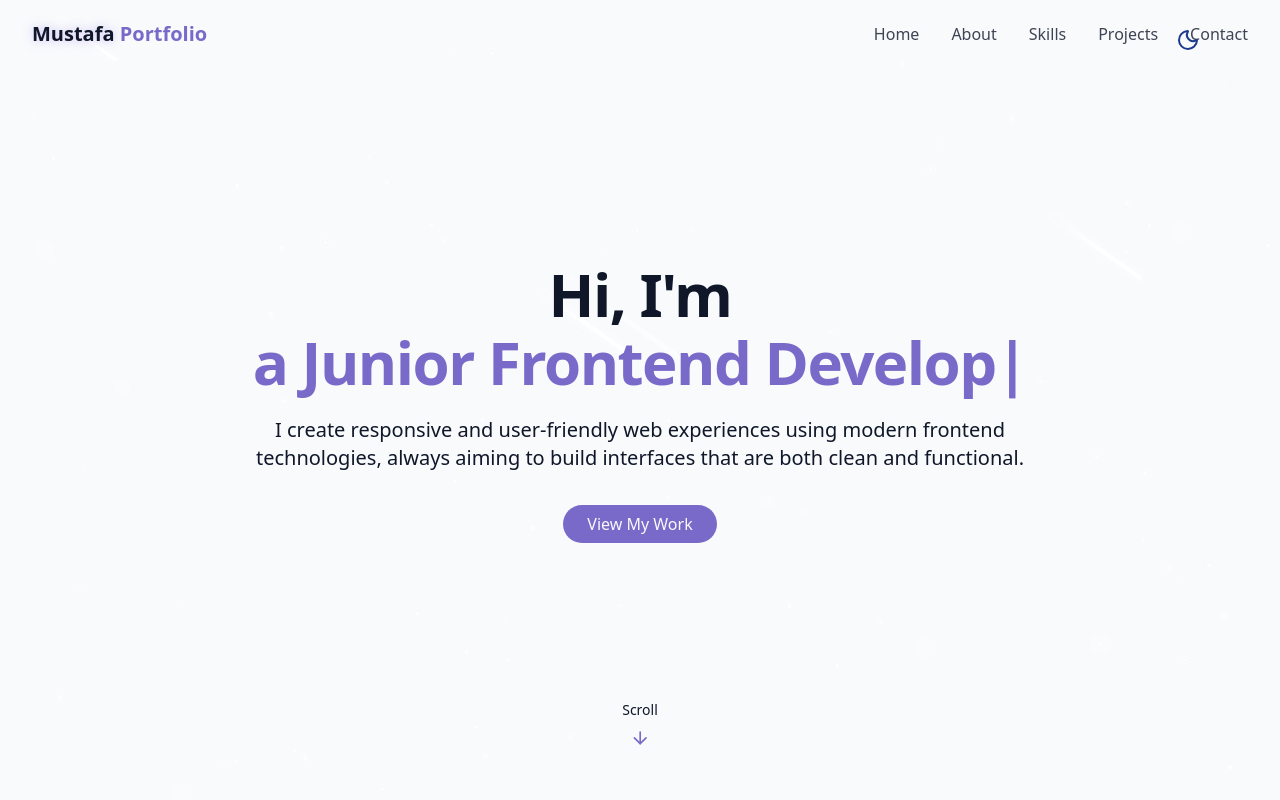
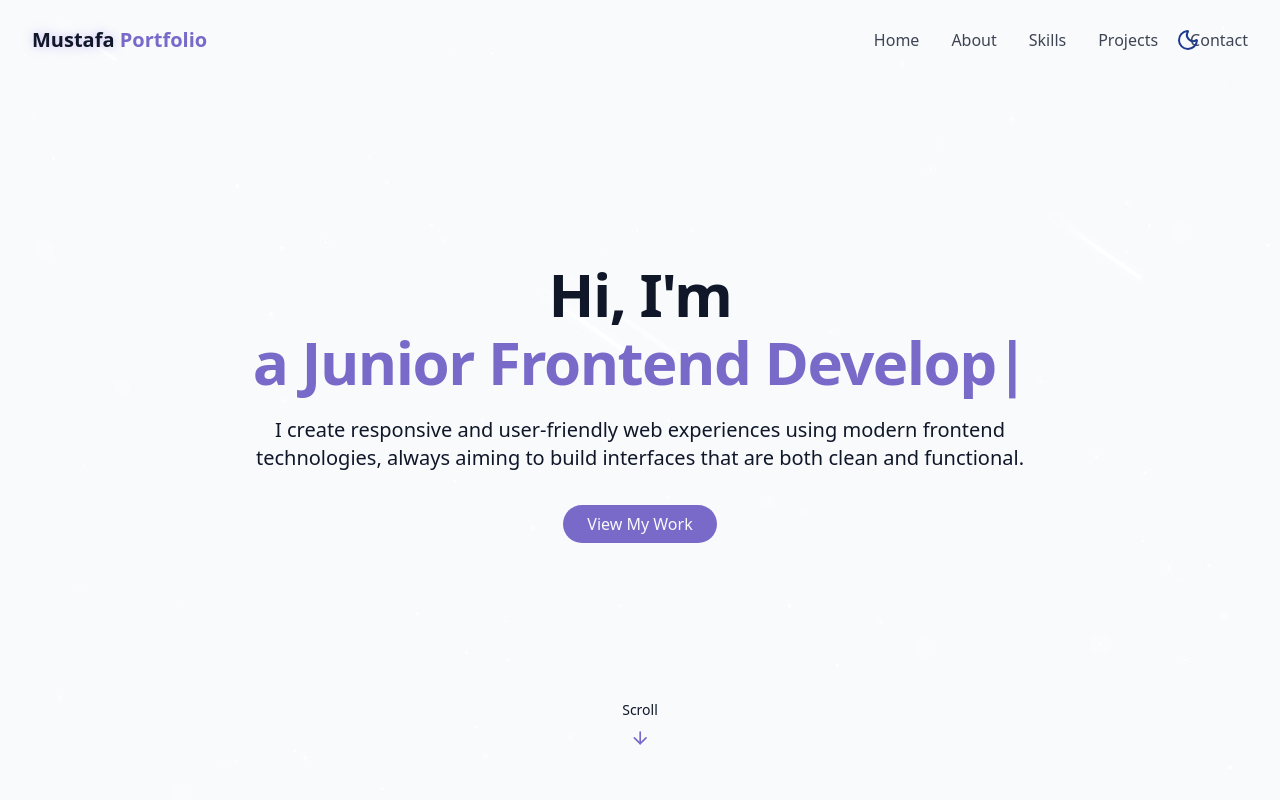
Before and after one commit to MustafaGaber1/My_Portfolio, a React (Vite) app: page / in a window 1280 px wide. Shown: the top 800 px of the page. Built offline with nearby package versions, Linux system fonts and the light colour scheme.

Commit message:
enhanced

```diff
--- a/src/components/Footer.jsx
+++ b/src/components/Footer.jsx
@@ -2,7 +2,7 @@ import { ArrowUp } from "lucide-react";
 
 const Footer = () => {
   return (
-    <footer className="py-6 px-20 font-semibold bg-card relative border-t border-border mt-12 pt-8 flex flex-wrap justify-between items-center">
+    <footer className="py-6.5 px-20 font-semibold bg-card relative border-t border-border mt-12 pt-8 flex flex-wrap justify-between items-center">
       <p className="text-sm text-muted-foreground">
         &copy; {new Date().getFullYear()} Mustafa Gaber. All rights reserved.
       </p>
--- a/src/components/Navbar.jsx
+++ b/src/components/Navbar.jsx
@@ -29,7 +29,7 @@ const Navbar = () => {
         "fixed top-0 left-0 w-full z-40 transition-all duration-300",
         isScrolled
           ? "py-6.5 backdrop-blur-md shadow-sm" // <- no bg color
-          : "py-5 bg-transparent"
+          : "py-6.5 bg-transparent"
       )}
     >
       <div className="container flex items-center justify-between">
```
